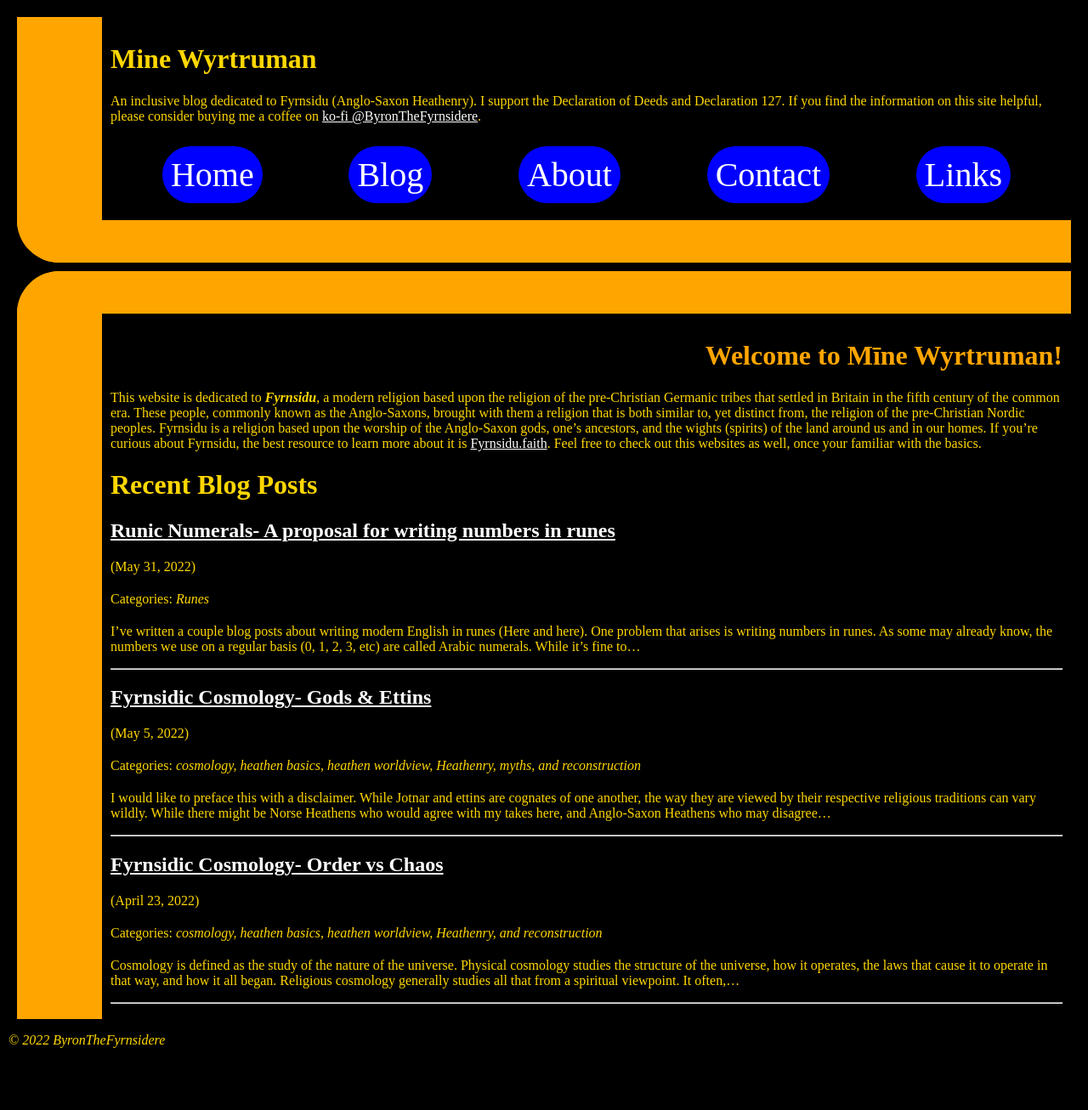
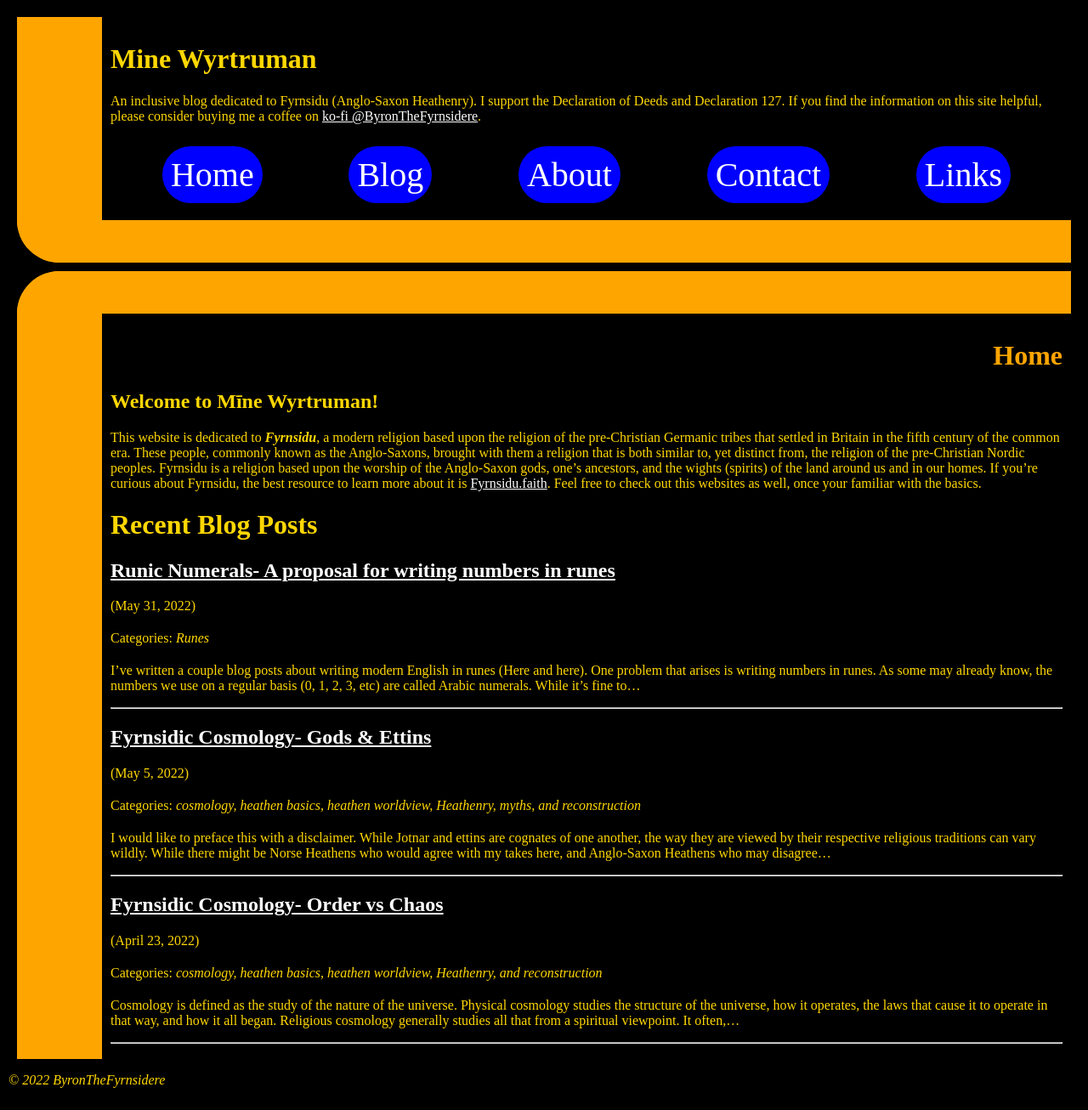
Before and after one commit to byronpendason/byronpendason.github.io, a Jekyll site: the page built from index.md, in a window 1280 px wide. Shown: the whole page at 85% size. Built offline with Jekyll 4.4.1, drawn with Linux system fonts in a browser that asks for light colours; our own code applies the rules of GitHub Pages for plain Markdown files; comment, search, counter and statistics services are not loaded; before the commit the page ends 1259 px from its top, so only the background shows below that.

Commit message:
Update index.md

```diff
--- a/index.md
+++ b/index.md
@@ -1,8 +1,10 @@
 ---
-title: Welcome to Mīne Wyrtruman!
+title: Home
 author: ByronTheFyrnsidere
 permalink: /
 ---
+
+## Welcome to Mīne Wyrtruman!
 
 This website is dedicated to ***Fyrnsidu***, a modern religion based upon the religion of the
 pre-Christian Germanic tribes that settled in Britain in the fifth century of the common era.
```
